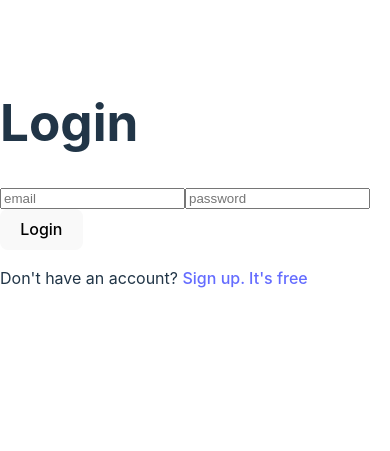
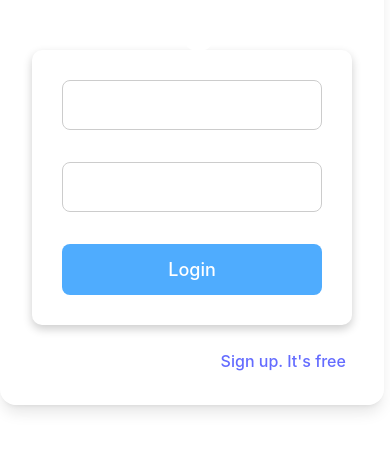
Before and after one commit to LauCarrillo16/Front-PideYPaga, a React (Vite) app in the folder exam/: page / in a window 390 px wide. Shown: the part 239-690 px from the top of the page. Built offline with nearby package versions, Linux system fonts and the light colour scheme.

Commit message:
style: :lipstick: sing in css styles are updated
background, and styles to the form, responsive up to 320px

changes ok

```diff
--- a/exam/src/components/SigIn.jsx
+++ b/exam/src/components/SigIn.jsx
@@ -1,6 +1,7 @@
 import React, { useState } from 'react';
 import { useNavigate } from 'react-router';
 import AxiosConfiguration from '../AxiosConfiguration';
+import '../styles.css';
 
 
 export const SignIn = () => {
@@ -63,7 +64,7 @@ export const SignIn = () => {
     };
 
     return (
-            <main className='w-screen flex justify-around items-center h-screen flex-col bg-white'>
+            <main className='w-screen flex justify-around items-center h-screen flex-col bg-white signin'>
                 <h2 className="text-4xl font-semibold text-black mb-6">
                     Sign in
                 </h2>
--- a/exam/src/styles.css
+++ b/exam/src/styles.css
@@ -1 +1,62 @@
 @import "tailwindcss";
+
+/* Estilo general del fondo */
+.signin {
+    display: flex;
+    justify-content: center;
+    align-items: center;
+    height: 100vh; /* Ocupa toda la altura de la pantalla */
+    background: linear-gradient(to right, #4facfe, #00f2fe); /* Degradado bonito */
+  }
+
+  /* Contenedor del formulario */
+  form {
+    width: 100%;
+    max-width: 400px; /* Limita el ancho */
+    background: white;
+    padding: 30px;
+    border-radius: 10px;
+    box-shadow: 0px 4px 10px rgba(0, 0, 0, 0.2);
+    text-align: center;
+  }
+
+  /* Estilos de los inputs */
+  input {
+    width: 100%;
+    padding: 12px;
+    border: 1px solid #ccc;
+    border-radius: 8px;
+    font-size: 16px;
+    transition: 0.3s;
+  }
+
+  /* Efecto al enfocar inputs */
+  input:focus {
+    border-color: #4facfe;
+    outline: none;
+    box-shadow: 0px 0px 5px rgba(79, 172, 254, 0.5);
+  }
+
+  /* Estilos del botón */
+  button {
+    width: 100%;
+    padding: 12px;
+    background-color: #4facfe;
+    color: white;
+    font-size: 18px;
+    border: none;
+    border-radius: 8px;
+    cursor: pointer;
+    transition: 0.3s;
+  }
+
+  button:hover {
+    background-color: #3a86f6;
+  }
+
+  /* Mensajes de error */
+  .text-red-500 {
+    color: red;
+    font-size: 14px;
+    margin-top: 5px;
+  }
```
